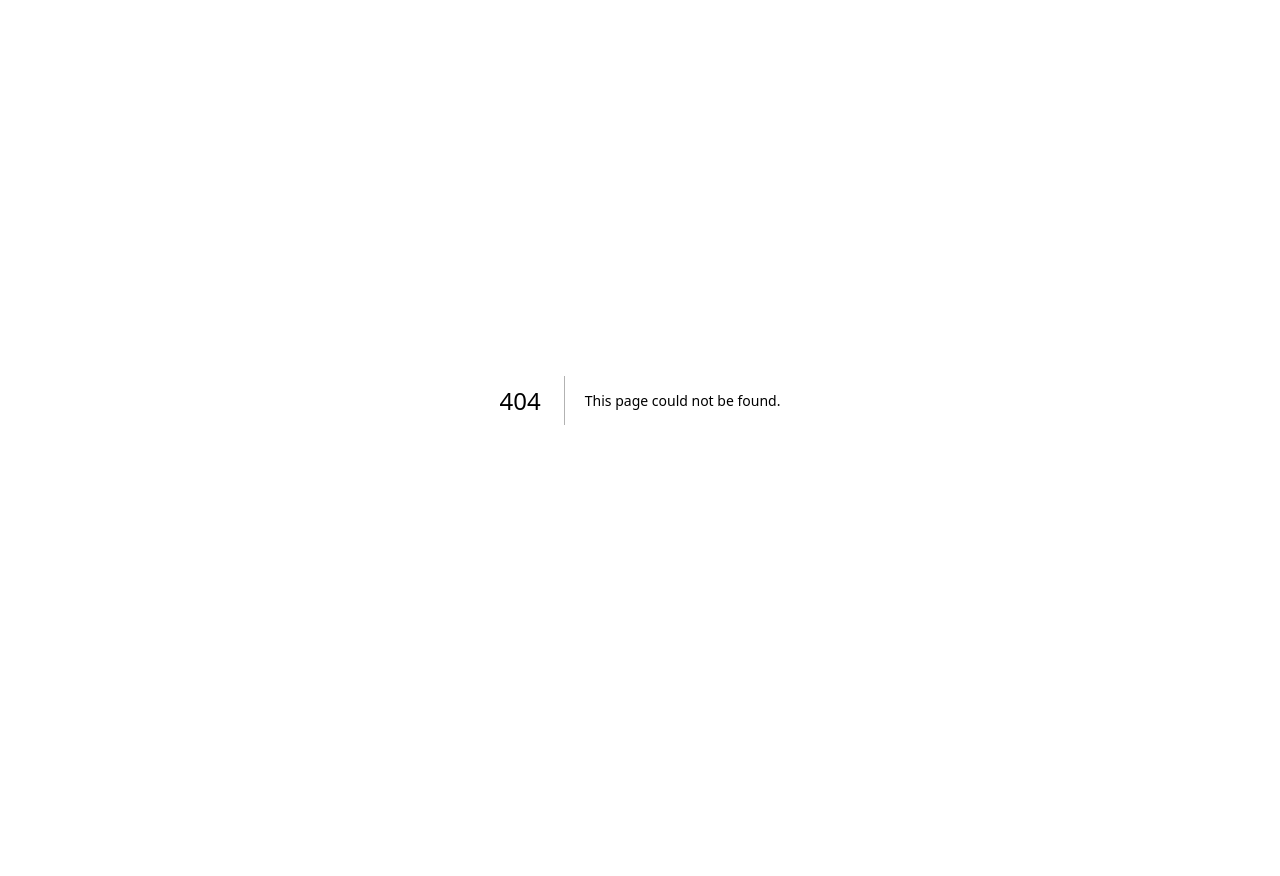
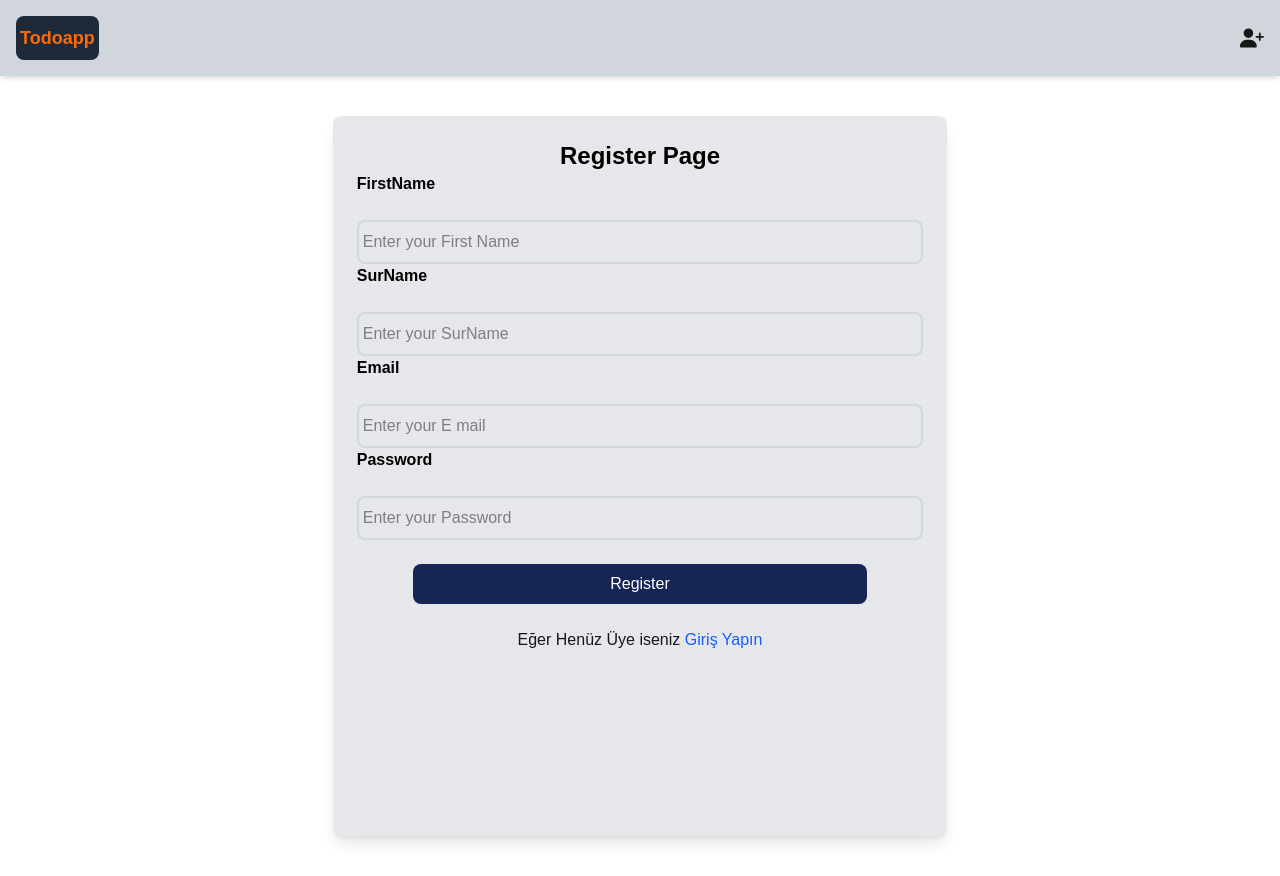
Before and after one commit to ibrahim-kurut/NewApps, a Next.js app: page /Register in a window 1280 px wide. Before the commit this address had no page. Before the commit the page ends 800 px from the top, so only its background shows below. Built offline with nearby package versions, Linux system fonts and the light colour scheme.

Commit message:
create-Login and Register

```diff
--- a/package.json
+++ b/package.json
@@ -9,9 +9,11 @@
     "lint": "next lint"
   },
   "dependencies": {
+    "@mui/icons-material": "^7.2.0",
+    "next": "15.4.3",
     "react": "19.1.0",
     "react-dom": "19.1.0",
-    "next": "15.4.3"
+    "react-icons": "^5.5.0"
   },
   "devDependencies": {
     "@tailwindcss/postcss": "^4",
--- /dev/null
+++ b/src/Navbar/page.jsx
@@ -0,0 +1,18 @@
+import React from "react";
+import { FaUserPlus } from "react-icons/fa6";
+const Navbar = () => {
+  return (
+    <div className="bg-gray-300 p-4 w-full shadow-md ">
+      <div className="flex items-center justify-between">
+        <div className="bg-gray-800 text-orange-500 px-1 py-2 rounded-lg">
+          <h2 className="text-lg font-semibold capitalize">todoapp</h2>
+        </div>
+        <div>
+          <FaUserPlus size={24} />
+        </div>
+      </div>
+    </div>
+  );
+};
+
+export default Navbar;
--- /dev/null
+++ b/src/app/Login/page.jsx
@@ -0,0 +1,48 @@
+import React from "react";
+
+const LoginPage = () => {
+  return (
+    <div>
+      <div className="flex items-center justify-center h-screen w-[100%] ">
+        <div className=" w-[60%] h-[90%] rounded-lg  flex items-center justify-center ">
+          <form className="bg-gray-200 w-[80%] h-[80%] rounded-lg shadow-lg p-6  ">
+            <h1 className=" text-black text-2xl font-bold text-center">
+              Login Page
+            </h1>
+            <label className="text-black font-semibold mb-5">Email</label>
+            <div className="mt-6">
+              <input
+                type="email"
+                className="px-1 py-2 w-[100%] border-2 border-gray-300 rounded-lg hover:bg-gray-100"
+                placeholder="Enter your E mail"
+              />
+            </div>
+            <label className="text-black font-semibold mb-5">Password</label>
+            <div className="mt-6">
+              <input
+                type="password"
+                className="px-1 py-2 w-[100%] border-2 border-gray-300 rounded-lg hover:bg-gray-100"
+                placeholder="Enter your Password"
+              />
+            </div>
+            <div className="flex items-center justify-center mt-6">
+              <button className="bg-blue-950 text-white px-1 py-2 w-[80%] rounded-lg hover:bg-blue-900 capitalize">
+                update
+              </button>
+            </div>
+            <div className="flex items-center justify-center mt-6">
+              <h3>
+                Eğer Henüz Üye Değilseniz{" "}
+                <a href="/Register" className="text-blue-600 hover:underline">
+                  Kayıt Olun
+                </a>
+              </h3>
+            </div>
+          </form>
+        </div>
+      </div>
+    </div>
+  );
+};
+
+export default LoginPage;
--- /dev/null
+++ b/src/app/Register/page.jsx
@@ -0,0 +1,65 @@
+import React from "react";
+
+const RegisterPage = () => {
+  return (
+    <div>
+      <div className="flex items-center justify-center h-screen w-[100%] ">
+        <div className=" w-[60%] h-[90%] rounded-lg  flex items-center justify-center ">
+          <form className="bg-gray-200 w-[80%] h-[100%] rounded-lg shadow-lg p-6  ">
+            <h1 className=" text-black text-2xl font-bold text-center">
+              Register Page
+            </h1>
+            <label className="text-black font-semibold mb-5">FirstName</label>
+            <div className="mt-6">
+              <input
+                type="text"
+                className="px-1 py-2 w-[100%] border-2 border-gray-300 rounded-lg hover:bg-gray-100"
+                placeholder="Enter your First Name"
+              />
+            </div>
+            <label className="text-black font-semibold mb-5">SurName</label>
+            <div className="mt-6">
+              <input
+                type="text"
+                className="px-1 py-2 w-[100%] border-2 border-gray-300 rounded-lg hover:bg-gray-100"
+                placeholder="Enter your SurName"
+              />
+            </div>
+            <label className="text-black font-semibold mb-5">Email</label>
+            <div className="mt-6">
+              <input
+                type="email"
+                className="px-1 py-2 w-[100%] border-2 border-gray-300 rounded-lg hover:bg-gray-100"
+                placeholder="Enter your E mail"
+              />
+            </div>
+
+            <label className="text-black font-semibold mb-5">Password</label>
+            <div className="mt-6">
+              <input
+                type="password"
+                className="px-1 py-2 w-[100%] border-2 border-gray-300 rounded-lg hover:bg-gray-100"
+                placeholder="Enter your Password"
+              />
+            </div>
+            <div className="flex items-center justify-center mt-6">
+              <button className="bg-blue-950 text-white px-1 py-2 w-[80%] rounded-lg hover:bg-blue-900 capitalize">
+                Register
+              </button>
+            </div>
+            <div className="flex items-center justify-center mt-6">
+              <h3>
+                Eğer Henüz Üye iseniz{" "}
+                <a href="/Login" className="text-blue-600 hover:underline">
+                  Giriş Yapın
+                </a>
+              </h3>
+            </div>
+          </form>
+        </div>
+      </div>
+    </div>
+  );
+};
+
+export default RegisterPage;
--- a/src/app/layout.js
+++ b/src/app/layout.js
@@ -1,5 +1,6 @@
 import { Geist, Geist_Mono } from "next/font/google";
 import "./globals.css";
+import Navbar from "@/Navbar/page";
 
 const geistSans = Geist({
   variable: "--font-geist-sans",
@@ -22,6 +23,9 @@ export default function RootLayout({ children }) {
       <body
         className={`${geistSans.variable} ${geistMono.variable} antialiased`}
       >
+        <div>
+          <Navbar />
+        </div>
         {children}
       </body>
     </html>
--- a/src/app/page.js
+++ b/src/app/page.js
@@ -1,103 +1,10 @@
 import Image from "next/image";
+import LoginPage from "./Login/page";
 
 export default function Home() {
   return (
-    <div className="font-sans grid grid-rows-[20px_1fr_20px] items-center justify-items-center min-h-screen p-8 pb-20 gap-16 sm:p-20">
-      <main className="flex flex-col gap-[32px] row-start-2 items-center sm:items-start">
-        <Image
-          className="dark:invert"
-          src="/next.svg"
-          alt="Next.js logo"
-          width={180}
-          height={38}
-          priority
-        />
-        <ol className="font-mono list-inside list-decimal text-sm/6 text-center sm:text-left">
-          <li className="mb-2 tracking-[-.01em]">
-            Get started by editing{" "}
-            <code className="bg-black/[.05] dark:bg-white/[.06] font-mono font-semibold px-1 py-0.5 rounded">
-              src/app/page.js
-            </code>
-            .
-          </li>
-          <li className="tracking-[-.01em]">
-            Save and see your changes instantly.
-          </li>
-        </ol>
-
-        <div className="flex gap-4 items-center flex-col sm:flex-row">
-          <a
-            className="rounded-full border border-solid border-transparent transition-colors flex items-center justify-center bg-foreground text-background gap-2 hover:bg-[#383838] dark:hover:bg-[#ccc] font-medium text-sm sm:text-base h-10 sm:h-12 px-4 sm:px-5 sm:w-auto"
-            href="https://vercel.com/new?utm_source=create-next-app&utm_medium=appdir-template-tw&utm_campaign=create-next-app"
-            target="_blank"
-            rel="noopener noreferrer"
-          >
-            <Image
-              className="dark:invert"
-              src="/vercel.svg"
-              alt="Vercel logomark"
-              width={20}
-              height={20}
-            />
-            Deploy now
-          </a>
-          <a
-            className="rounded-full border border-solid border-black/[.08] dark:border-white/[.145] transition-colors flex items-center justify-center hover:bg-[#f2f2f2] dark:hover:bg-[#1a1a1a] hover:border-transparent font-medium text-sm sm:text-base h-10 sm:h-12 px-4 sm:px-5 w-full sm:w-auto md:w-[158px]"
-            href="https://nextjs.org/docs?utm_source=create-next-app&utm_medium=appdir-template-tw&utm_campaign=create-next-app"
-            target="_blank"
-            rel="noopener noreferrer"
-          >
-            Read our docs
-          </a>
-        </div>
-      </main>
-      <footer className="row-start-3 flex gap-[24px] flex-wrap items-center justify-center">
-        <a
-          className="flex items-center gap-2 hover:underline hover:underline-offset-4"
-          href="https://nextjs.org/learn?utm_source=create-next-app&utm_medium=appdir-template-tw&utm_campaign=create-next-app"
-          target="_blank"
-          rel="noopener noreferrer"
-        >
-          <Image
-            aria-hidden
-            src="/file.svg"
-            alt="File icon"
-            width={16}
-            height={16}
-          />
-          Learn
-        </a>
-        <a
-          className="flex items-center gap-2 hover:underline hover:underline-offset-4"
-          href="https://vercel.com/templates?framework=next.js&utm_source=create-next-app&utm_medium=appdir-template-tw&utm_campaign=create-next-app"
-          target="_blank"
-          rel="noopener noreferrer"
-        >
-          <Image
-            aria-hidden
-            src="/window.svg"
-            alt="Window icon"
-            width={16}
-            height={16}
-          />
-          Examples
-        </a>
-        <a
-          className="flex items-center gap-2 hover:underline hover:underline-offset-4"
-          href="https://nextjs.org?utm_source=create-next-app&utm_medium=appdir-template-tw&utm_campaign=create-next-app"
-          target="_blank"
-          rel="noopener noreferrer"
-        >
-          <Image
-            aria-hidden
-            src="/globe.svg"
-            alt="Globe icon"
-            width={16}
-            height={16}
-          />
-          Go to nextjs.org →
-        </a>
-      </footer>
+    <div>
+      <LoginPage />
     </div>
   );
 }
```
Also changed, not shown: 1 other file (tests, documents, lock files or other folders).
